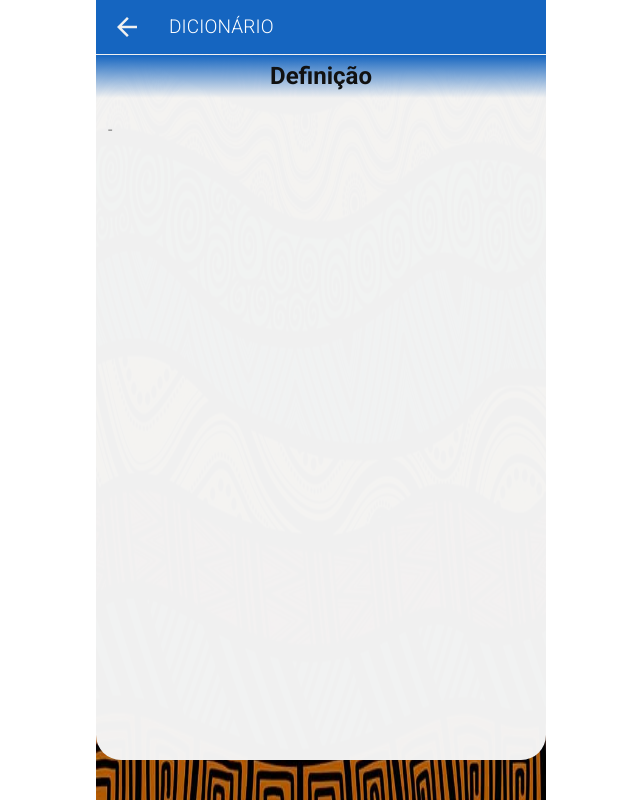
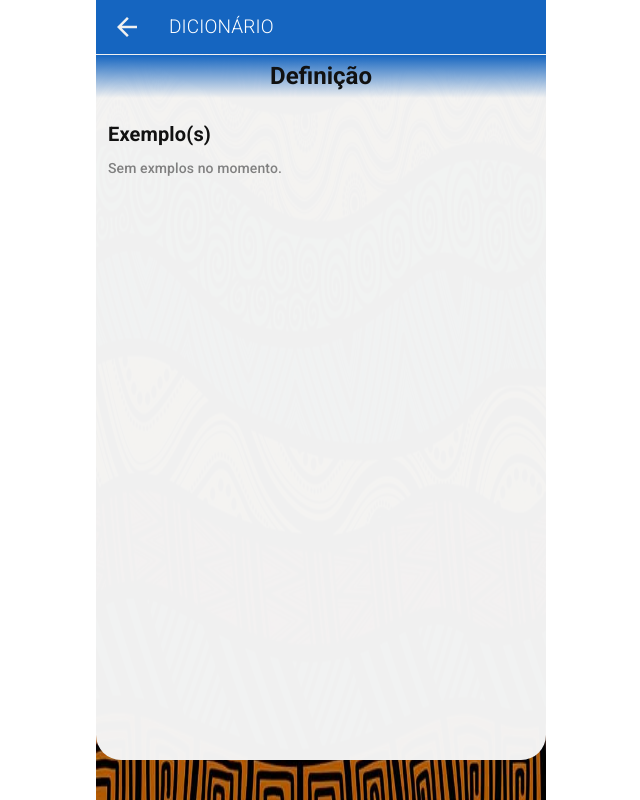
Before and after one commit to Francisco-Fetapi/portuguese-umbundo-dictionary, a React (Vite) app: page /palavra/1 in a window 1280 px wide. Shown: the whole page, without its empty margins (319-959 px from the left). Built offline with nearby package versions, Linux system fonts and the light colour scheme.

Commit message:
refactor: Word

```diff
--- a/src/pages/Word.tsx
+++ b/src/pages/Word.tsx
@@ -10,7 +10,7 @@ export default function Word() {
   const word = getWord(params.word!);
   let wordClass = word?.class || "";
   if (wordClass) {
-    wordClass += ". ";
+    wordClass += ". - ";
   }
 
   console.log(word);
@@ -49,11 +49,10 @@ export default function Word() {
 
           <Box mt={1}>
             <Text color="gray">
-              {wordClass} - {word?.um.join(", ")}
+              {wordClass} {word?.um.join(", ")}
             </Text>
           </Box>
 
-          {word?.examples && word.examples.length > 0 && (
           <Box mt={2}>
             <Text
               variant="h6"
@@ -64,18 +63,24 @@ export default function Word() {
             >
               Exemplo(s)
             </Text>
+
             <Box mt={1}>
-                {word?.examples.map((example) => (
+              {word?.examples && word.examples.length > 0 ? (
+                word?.examples.map((example) => (
                   <Stack alignItems="center" direction="row" gap={1}>
                     <Text variant="subtitle2">{example.pt} </Text>-
                     <Text variant="subtitle2" color="gray">
                       {example.um}
                     </Text>
                   </Stack>
-                ))}
+                ))
+              ) : (
+                <Text color="gray" variant="subtitle2">
+                  Sem exmplos no momento.
+                </Text>
+              )}
             </Box>
           </Box>
-          )}
         </Box>
       </Box>
     </PageHeader>
```
Lines whose indentation alone changed are shown as unchanged.
